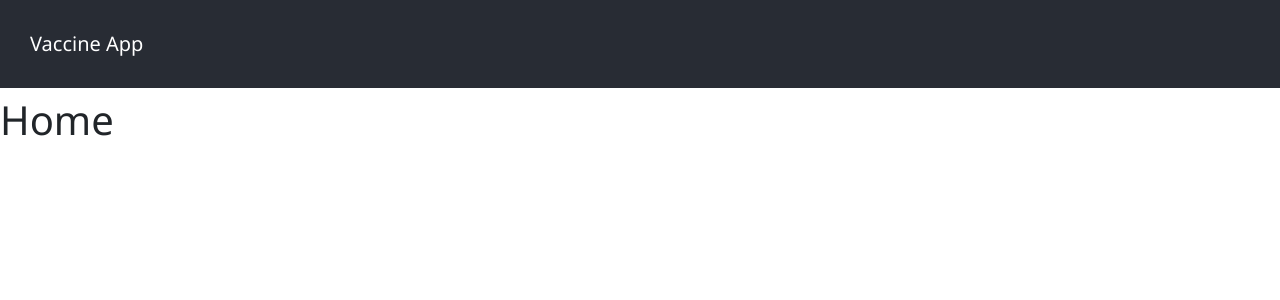
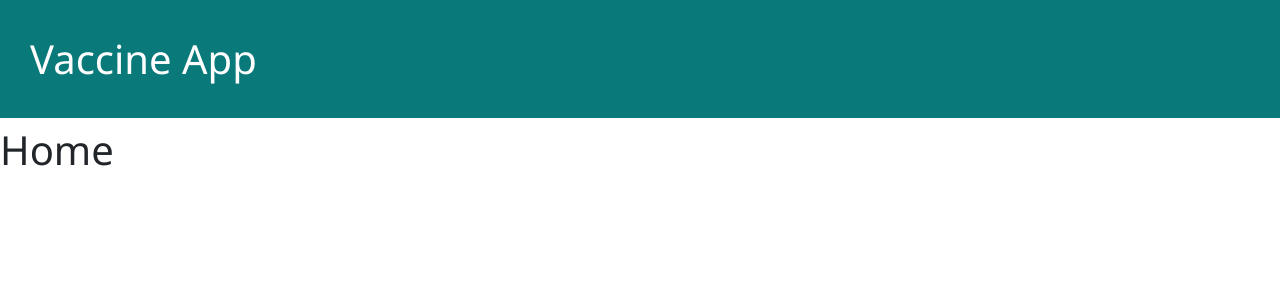
Before and after one commit to st3fz/VaccineApp, a React (Create React App) app in the folder FrontEnd/: page / in a window 1280 px wide. Shown: the top 300 px of the page. Built offline with nearby package versions, Linux system fonts and the light colour scheme.

Commit message:
Changed colors and fixed navbar animation timing

```diff
--- a/FrontEnd/src/App.css
+++ b/FrontEnd/src/App.css
@@ -10,8 +10,7 @@
     font-size: 3rem;
 }
 
-.content-shift-right {
-    position: fixed;
-    left: 250px;
-    transition: 850ms;
+.add-left-margin {
+    padding-left: 240px;
+    transition: 450ms;
 }
--- a/FrontEnd/src/App.js
+++ b/FrontEnd/src/App.js
@@ -18,11 +18,11 @@ function App() {
 
   return (
     <Router>
-      <div className={`navbar py-4 pl-5 ${sidebar ? 'content-shift-right' : ''}`}>
+      <div className={`navbar py-4 pl-5 ${sidebar ? 'add-left-margin' : ''}`}>
         <a className="navbar-brand" onClick={toggleSidebar}>Vaccine App</a>
       </div>
       <Navbar sidebar={sidebar} toggleSidebar={toggleSidebar} setSidebar={setSidebar}/>
-      <div className={sidebar ? 'content-shift-right' : ''}>
+      <div className={sidebar ? 'add-left-margin' : ''}>
         <Switch>
           <Route path="/" exact component={Home}/>
           <Route path="/chat" component={Chat}/>
--- a/FrontEnd/src/components/Navbar/Navbar.css
+++ b/FrontEnd/src/components/Navbar/Navbar.css
@@ -1,23 +1,28 @@
 .navbar {
-    background-color: #282c34;
+    background-color: rgb(10, 121, 121);
 }
 
-.navbar-brand, a:hover {
+.navbar-brand {
     margin-left: 30px;
-    color: white;
-    font-size: 40px;
+    color: white !important;
+    font-size: 40px !important;
     font-family:'Segoe UI', Tahoma, Geneva, Verdana, sans-serif;
+}
+.navbar-brand a:hover {
+    color: rgb(13, 131, 131) !important;
 }
 
 .cross-icon {
-    font-size: 30px;
-    margin-left: 0;
-    padding-left: 0;
+    font-size: 40px;
+}
+
+a:hover {
+    text-decoration: none;
 }
 
 .nav-menu {
-    background-color:#282c34;
-    width: 250px;
+    background-color:rgb(10, 121, 121);
+    width: 240px;
     height: 100vh;
     display: flex;
     justify-content: center;
@@ -36,7 +41,6 @@
     display: flex;
     justify-content: start;
     align-items: center;
-    padding: 8px 0 8px 16px;
     list-style: none;
     height: 60px;
 }
@@ -54,7 +58,8 @@
 }
 
 .nav-text a:hover {
-    background-color: teal;
+    background-color: rgb(13, 131, 131);
+    color: white;
     margin-left: 0;
 }
 
--- a/FrontEnd/src/components/Navbar/Navbar.js
+++ b/FrontEnd/src/components/Navbar/Navbar.js
@@ -13,7 +13,7 @@ function Navbar(props) {
       <>
       <IconContext.Provider value={{ color: 'white' }}>
         <h2>{props.sidebar}</h2>
-        <nav className={`nav-menu ${props.sidebar ? 'active' : ''}`}>
+        <nav className={`nav-menu pt-5 ${props.sidebar ? 'active' : ''}`}>
             <ul className="nav-menu-items">
                 <li onClick={props.toggleSidebar} className="navbar-toggle d-flex align-items-center">
                     <Link to="#" className="cross-icon">
```
